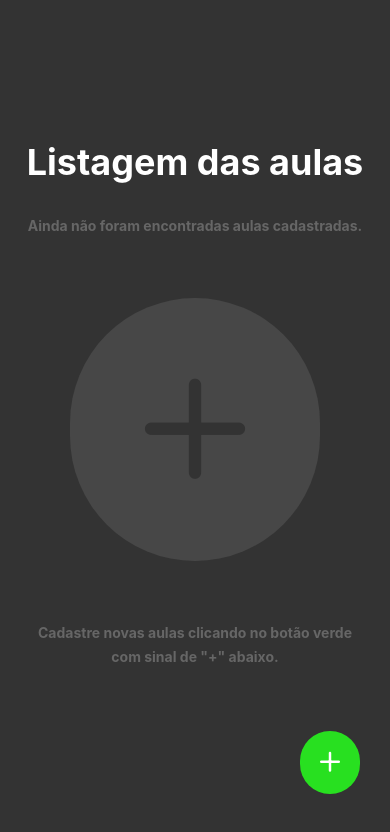
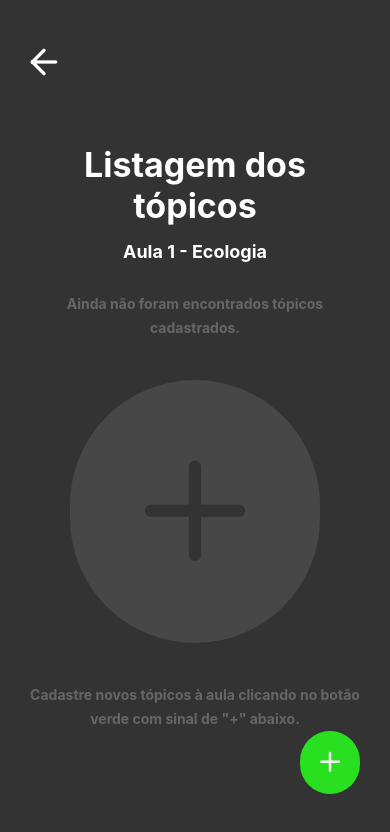
Before and after one commit to saulobarboza/app-gestao-de-aula, a React Native app in the folder app-gestao-de-aulas/: screen /TopicListing in a window 390 px wide. Shown: the top 832 px of the page. Built offline with nearby package versions, Linux system fonts and the light colour scheme.

Commit message:
Criando arquivos de estruturação e estilização da tela de listagem dos tópicos da aula

```diff
--- /dev/null
+++ b/app-gestao-de-aulas/src/pages/TopicListing/index.js
@@ -0,0 +1,27 @@
+import { Feather } from '@expo/vector-icons';
+import { View, Text, TouchableOpacity } from "react-native";
+import styles from './styles';
+
+export default function TopicListing() {
+  return (
+    <>
+      <View style={styles.arrowLeftBackButton}>
+        <TouchableOpacity>
+          <Feather name="arrow-left" size={40} color="#FFFFFF" />
+        </TouchableOpacity>
+      </View>
+      <View style={styles.container}>
+        <Text style={styles.title}>Listagem dos tópicos</Text>
+        <Text style={styles.subtitle}>Aula 1 - Ecologia</Text>
+        <Text style={styles.description}>Ainda não foram encontrados tópicos cadastrados.</Text>
+        <View style={styles.bigPlusCircleIcon}>
+          <Feather name="plus" size={150} color="#333333" />
+        </View>
+        <Text style={styles.description}>Cadastre novos tópicos à aula clicando no botão verde com sinal de "+" abaixo.</Text>
+      </View>
+      <TouchableOpacity style={styles.addNewClassButton}>
+        <Feather name="plus" size={30} color="#FFFFFF" />
+      </TouchableOpacity>
+    </>
+  )
+}
--- /dev/null
+++ b/app-gestao-de-aulas/src/pages/TopicListing/styles.js
@@ -0,0 +1,59 @@
+import { StyleSheet } from 'react-native';
+import Constants from 'expo-constants';
+
+export default StyleSheet.create({
+  arrowLeftBackButton: {
+    paddingTop: Constants.statusBarHeight + 40,
+    paddingHorizontal: 24,
+    backgroundColor: '#333333',
+  },
+
+  container: {
+    flex: 1,
+    paddingTop: 60,
+    paddingHorizontal: 24,
+    backgroundColor: '#333333',
+    alignItems: 'center',
+  },
+
+  title: {
+    marginBottom: 15,
+    fontSize: 34,
+    color: '#FFFFFF',
+    fontWeight: 'bold',
+    textAlign: 'center'
+  },
+
+  subtitle: {
+    marginBottom: 30,
+    fontSize: 18,
+    color: '#FFFFFF',
+    fontWeight: 'bold',
+    alignItems: 'flex-start'
+  },
+
+  description: {
+    fontSize: 14,
+    lineHeight: 24,
+    color: '#666666',
+    fontWeight: 'bold',
+    textAlign: 'center'
+  },
+
+  bigPlusCircleIcon: {
+    marginTop: 40,
+    marginBottom: 40,
+    padding: 50,
+    backgroundColor: '#474747',
+    borderRadius: 130
+  },
+
+  addNewClassButton: {
+    position: 'absolute',
+    right: 30,
+    bottom: 50,
+    padding: 15,
+    backgroundColor: '#28E020',
+    borderRadius: 30,
+  }
+});
--- a/app-gestao-de-aulas/src/routes.js
+++ b/app-gestao-de-aulas/src/routes.js
@@ -4,13 +4,13 @@ import { createStackNavigator } from '@react-navigation/stack';
 
 const AppStack = createStackNavigator();
 
-import ClassListing from './pages/ClassListing';
+import TopicListing from './pages/TopicListing';
 
 export default function Routes() {
   return (
     <NavigationContainer>
       <AppStack.Navigator screenOptions={{ headerShown: false }}>
-        <AppStack.Screen name="ClassListing" component={ClassListing} />
+        <AppStack.Screen name="TopicListing" component={TopicListing} />
       </AppStack.Navigator>
     </NavigationContainer>
   );
```
